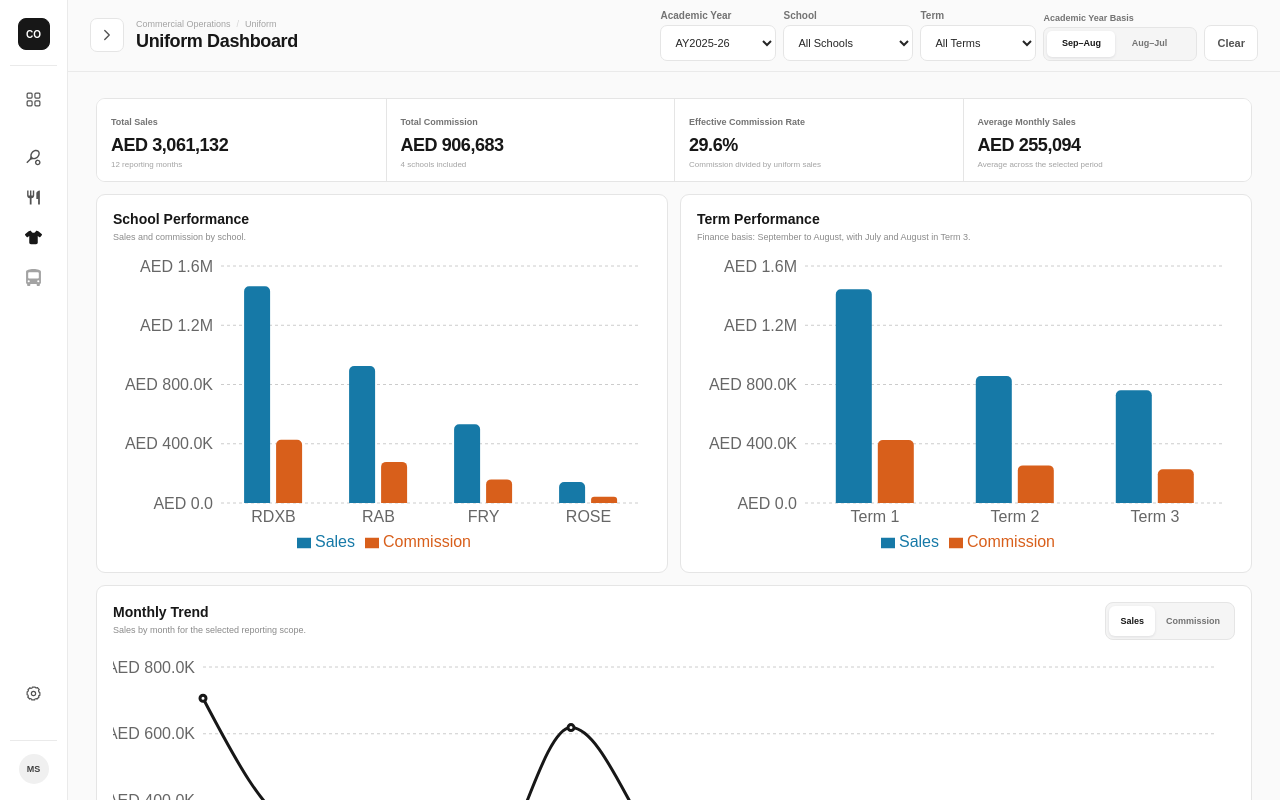
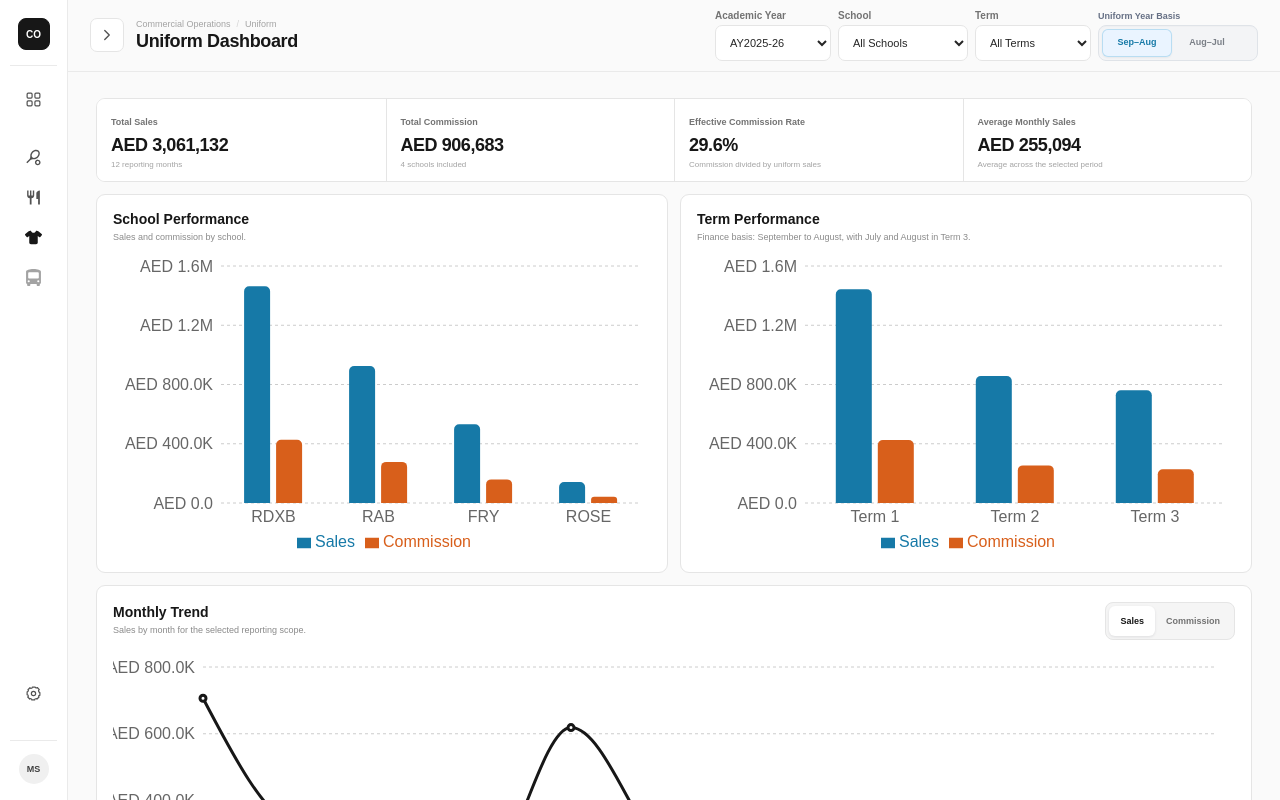
Before and after one commit to mo-seoudi/leasing, a React (Vite) app: page /uniform in a window 1280 px wide. Shown: the top 800 px of the page. Built offline with nearby package versions, Linux system fonts and the light colour scheme.

Commit message:
Add files via upload

```diff
--- a/src/pages/uniform/UniformDashboardPage.css
+++ b/src/pages/uniform/UniformDashboardPage.css
@@ -587,3 +587,50 @@
     min-width: 150px;
   }
 }
+
+
+/* Uniform Year Basis segmented control refinement */
+.uniform-year-basis-control {
+  min-width: 160px;
+}
+
+.uniform-year-basis-control > span {
+  color: #667085;
+  font-size: 9px;
+  font-weight: 700;
+}
+
+.uniform-year-basis-toggle {
+  padding: 3px;
+  border: 1px solid #dfe3e8;
+  border-radius: 8px;
+  background: #f3f4f6;
+  box-shadow: inset 0 1px 1px rgba(16, 24, 40, 0.02);
+}
+
+.uniform-year-basis-toggle button {
+  min-width: 70px;
+  min-height: 28px;
+  padding: 5px 9px;
+  border-radius: 6px;
+  color: #7a7f87;
+  font-size: 9px;
+  font-weight: 700;
+  transition:
+    background-color 0.16s ease,
+    color 0.16s ease,
+    box-shadow 0.16s ease,
+    border-color 0.16s ease;
+}
+
+.uniform-year-basis-toggle button:hover {
+  color: #344054;
+}
+
+.uniform-year-basis-toggle button.active {
+  background: #eaf4ff;
+  color: #1679a7;
+  box-shadow:
+    inset 0 0 0 1px #b9ddf2,
+    0 1px 2px rgba(16, 24, 40, 0.05);
+}
--- a/src/pages/uniform/UniformDashboardPage.jsx
+++ b/src/pages/uniform/UniformDashboardPage.jsx
@@ -174,7 +174,7 @@ export default function UniformDashboardPage() {
         </label>
 
         <div className="uniform-year-basis-control">
-          <span>Academic Year Basis</span>
+          <span>Uniform Year Basis</span>
 
           <div
             className="uniform-year-basis-toggle"
@@ -200,13 +200,6 @@ export default function UniformDashboardPage() {
           </div>
         </div>
 
-        <button
-          type="button"
-          className="header-clear-button"
-          onClick={clearFilters}
-        >
-          Clear
-        </button>
       </div>
     );
 
```
